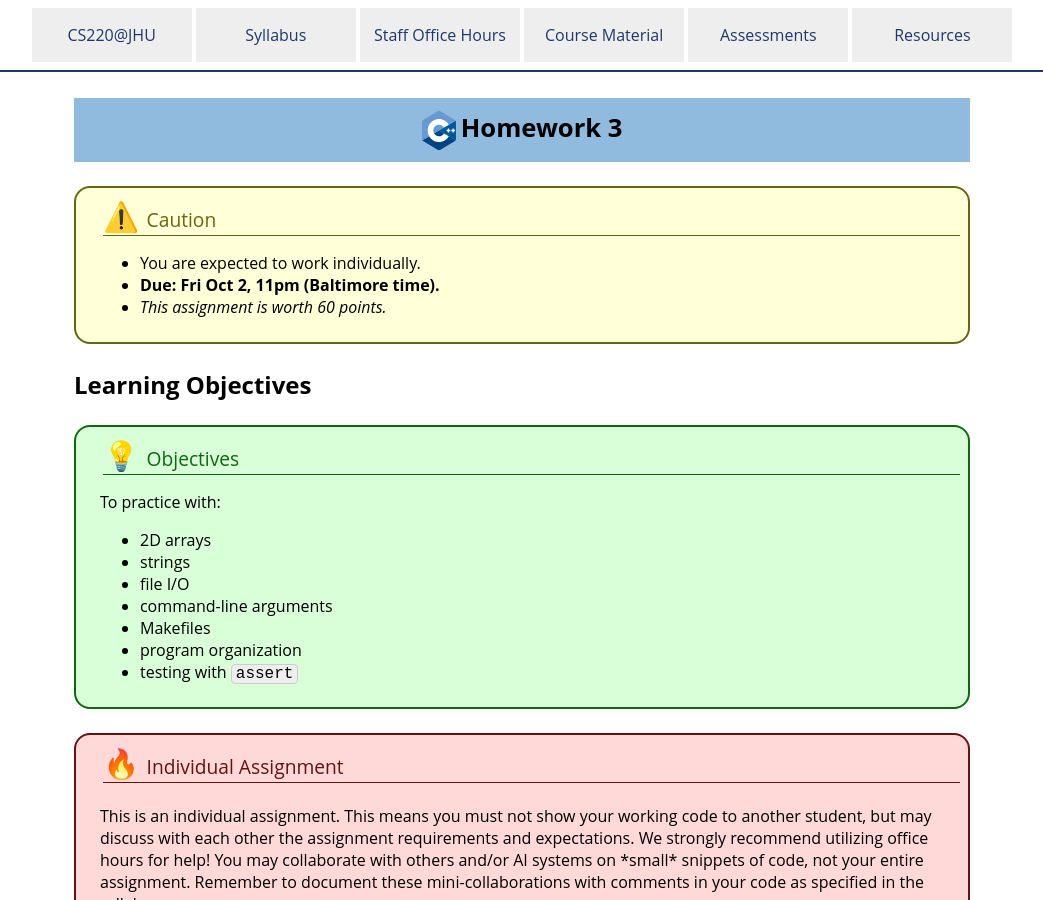
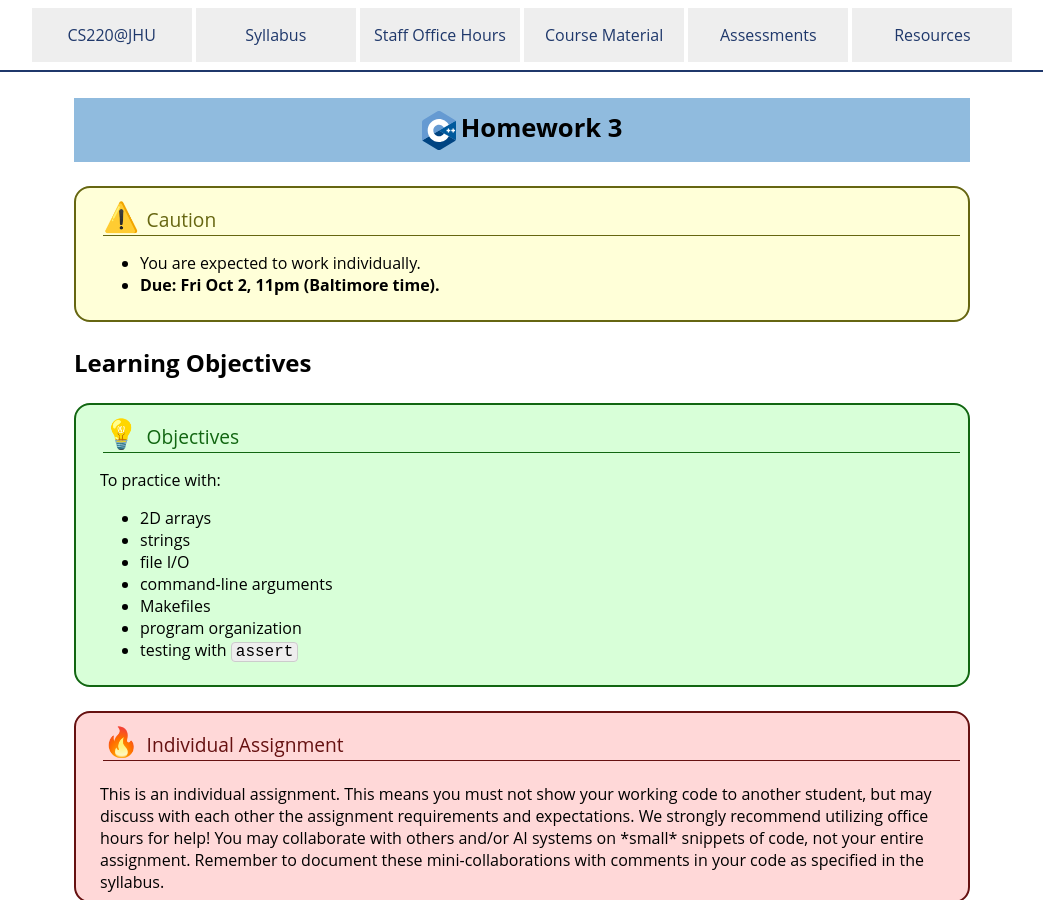
Before and after one commit to jhu-ip/cs220-f26, a Jekyll site: the page built from assign/hw3.md, in a window 1280 px wide and 900 px high. Shown: the whole window, without its empty margins (118-1161 px from the left). Built offline with Jekyll 4.4.1, drawn with Linux system fonts in a browser that asks for light colours.

Commit message:
removed hw3 points from top of handout

```diff
--- a/assign/hw3.md
+++ b/assign/hw3.md
@@ -10,7 +10,6 @@ title: Homework 3
 <ul>
 <li>You are expected to work individually.</li>
 <li><strong>Due: Fri Oct 2, 11pm (Baltimore time).</strong></li>
-<li><em>This assignment is worth 60 points.</em></li>
 </ul>
 </div>
 </div>
```
